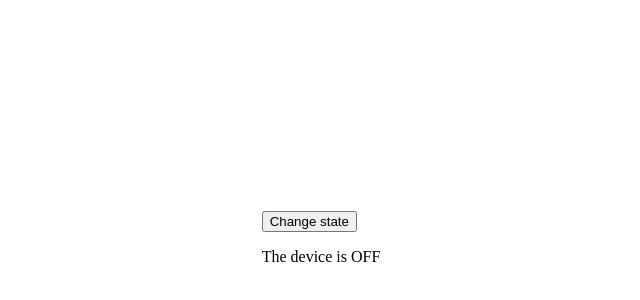
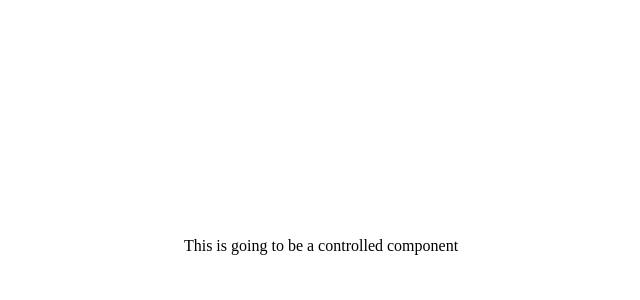
Before and after one commit to luis-pomare/user-management-with-React, a React (Vite) app: page / in a window 1280 px wide. Shown: the part 154-454 px from the top of the page, without its empty margins (319-959 px from the left). Built offline with nearby package versions, Linux system fonts and the light colour scheme.

Commit message:
Create BasicControlledComponen skelleton

```diff
--- a/src/App.jsx
+++ b/src/App.jsx
@@ -1,10 +1,10 @@
 import './App.css';
-import ToggleComponent from './components/ToggleComponent.jsx';
+import BasicControlledComponent from './components/BasicControlledComponent.jsx';
 
 function App() {
   return (
     <>
-      <ToggleComponent />
+      <BasicControlledComponent />
     </>
   );
 }
--- /dev/null
+++ b/src/components/BasicControlledComponent.jsx
@@ -0,0 +1,9 @@
+function BasicControlledComponent() {
+  return (
+    <>
+      <p>This is going to be a controlled component</p>
+    </>
+  );
+}
+
+export default BasicControlledComponent;
```
